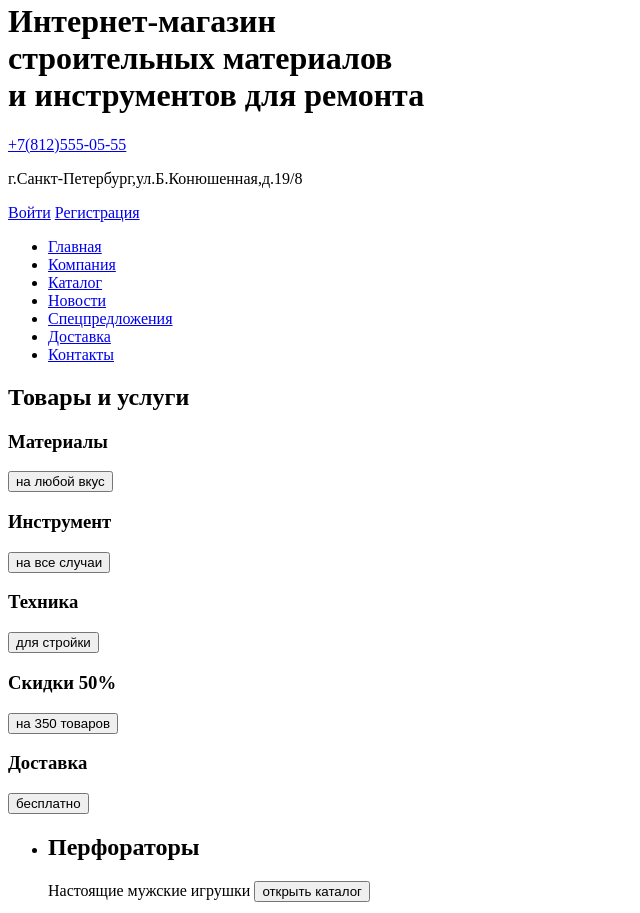
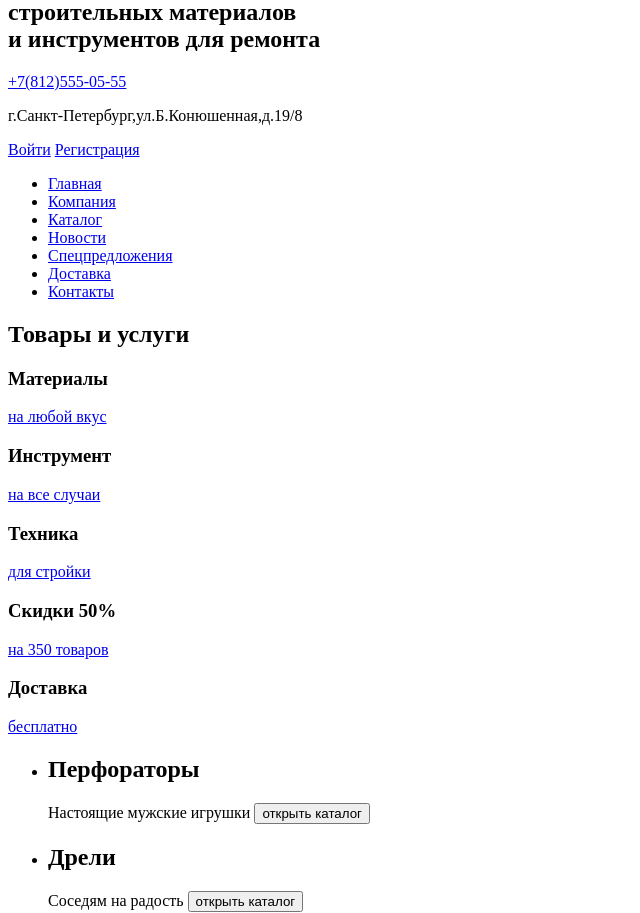
Before and after one commit to vasua342/78511-technomart-29, a plain HTML site: page index.html in a window 1280 px wide. Shown: the part 155-1068 px from the top of the page, without its empty margins (0-640 px from the left). Drawn offline with Linux system fonts and the light colour scheme.

Commit message:
Update index.html
1.в header Техномарт h1 исправил на P.
2. исправил кнопки на ссылки  в section <h2> Товары и услуги и слайдере.
3. Исправли в слайдере <h1>Перфораторы</h1>
4. Сделал кнопки Купить и В Закладки одним блоком.

```diff
--- a/index.html
+++ b/index.html
@@ -7,7 +7,7 @@
    <body>
      <header>
         <div>
-        <h1>Техномарт</h1>
+          <p>Техномарт</p>
              <a href="#"><img src="tehnomart.png" alt=tehnomartlogo></a>
               <form action="https://blank.html" method="get">
                 <input type="search" name="search" id="search" value="">
@@ -18,11 +18,11 @@
              <a href="blank.html">Оформить заказ</a>
         </div>
         <div>
-         <h1>
+            <h2>
                Интернет-магазин<br>
                строительных материалов<br>
                и инструментов для ремонта
-         </h1>
+            </h2>
               <a href="tel:+7(812)555-05-55">+7(812)555-05-55</a>
               <p>г.Санкт-Петербург,ул.Б.Конюшенная,д.19/8</p>
               <a href="blank.html">Войти</a>
@@ -45,27 +45,32 @@
               <h2>Товары и услуги</h2>
         <div class="materials">
                 <h3>Материалы</h3>
-            <input type="button" value="на любой вкус" name="button-1">
+                  <a href="#">на любой вкус</a>
+                 <!-- <input type="button" value="на любой вкус" name="button-1"> Исправил кнопки на ссылки для товаров -->
         </div>
         <div class="instrument">
             <h3>Инструмент</h3>
-            <input type="button" value="на все случаи" name="button-2">
+              <a href="#">на все случаи</a>
+            <!--<input type="button" value="на все случаи" name="button-2">-->
         </div>
         <div class="tehnika">
             <h3>Техника</h3>
-            <input type="button" value="для стройки" name="button-3">
+              <a href="#">для стройки</a>
+            <!--<input type="button" value="для стройки" name="button-3">-->
         </div>
         <div class="discounts">
             <h3>Скидки 50%</h3>
-             <input type="button" value="на 350 товаров" name="button-4">
+              <a href="#">на 350 товаров</a>
+             <!--<input type="button" value="на 350 товаров" name="button-4">-->
         </div>
         <div class="delivery">
             <h3>Доставка</h3>
-            <input type="button" value="бесплатно" name="button-5">
+              <a href="#">бесплатно</a>
+            <!--<input type="button" value="бесплатно" name="button-5">-->
         </div>
         <div class="slider">
             <ul>
-               <li><h2>Перфораторы</h2> Настоящие мужские игрушки <input type="button" name="button-6" value="открыть каталог"></li>
+               <li><h1>Перфораторы</h1> Настоящие мужские игрушки <input type="button" name="button-6" value="открыть каталог"></li>
                <li><h2>Дрели</h2> Соседям на радость <input type="button" name="button-6" value="открыть каталог"></li>
             </ul>
         </div>
@@ -76,9 +81,7 @@
         <div>
                 <img src="bfg-9000.png" width="184" height="164" alt="bfg 900">
             <div>
-                <button>Купить</button>
-            </div>
-            <div>
+                <button>Купить</button><!--кнопки в один блок div-->
                 <button> В закладки</button>
             </div>
                  <h3>Перфоратор Bosh BFG 9000</h3>
@@ -90,8 +93,6 @@
                    <p><img src="bfg-300.png" width="127" height="112" alt="bfg 300"></p>
             <div>
               <button>Купить</button>
-            </div>
-            <div>
               <button>В закладки</button>
             </div>
                  <h3>Перфоратор Bosh BFG 3000</h3>
@@ -102,8 +103,6 @@
                  <p><img src="bfg-6000.png" width="144" height="128" alt="bfg 6000"></p>
             <div>
               <button>Купить</button>
-            </div>
-            <div>
               <button>В закладки</button>
             </div>
                   <h3>Перфоратор Bosh BFG 6000</h3>
@@ -115,8 +114,6 @@
                     <p><img src="bfg-2000" width="127" height="112" alt="bfg 2000"></p>
              <div>
                   <button>Купить</button>
-             </div>
-             <div>
                   <button>В закладки</button>
              </div>
                    <h3>Перфоратор Bosh BFG 2000</h3>
```
Lines whose indentation alone changed are shown as unchanged.
